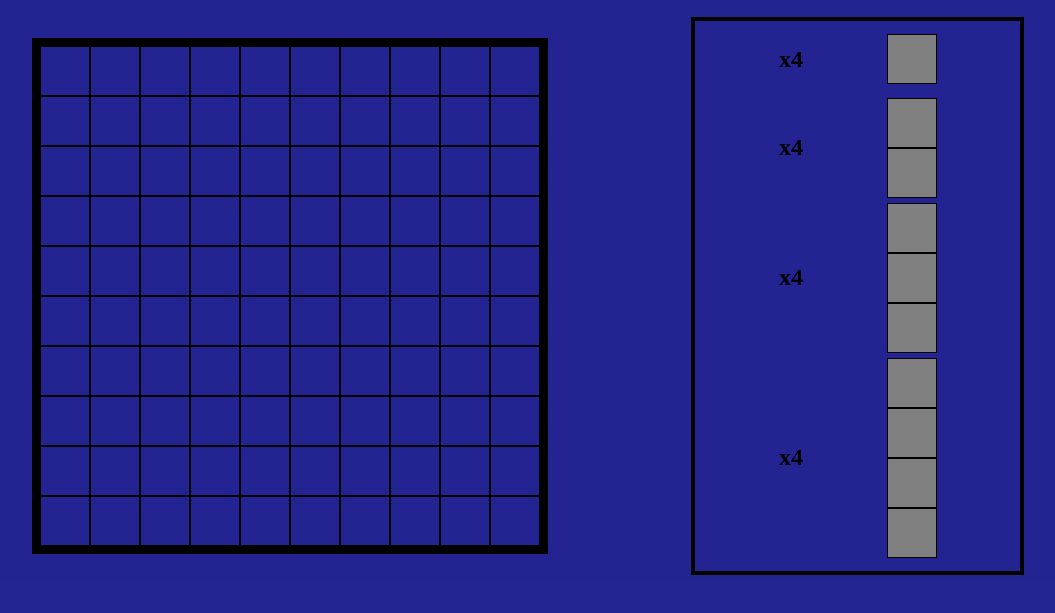
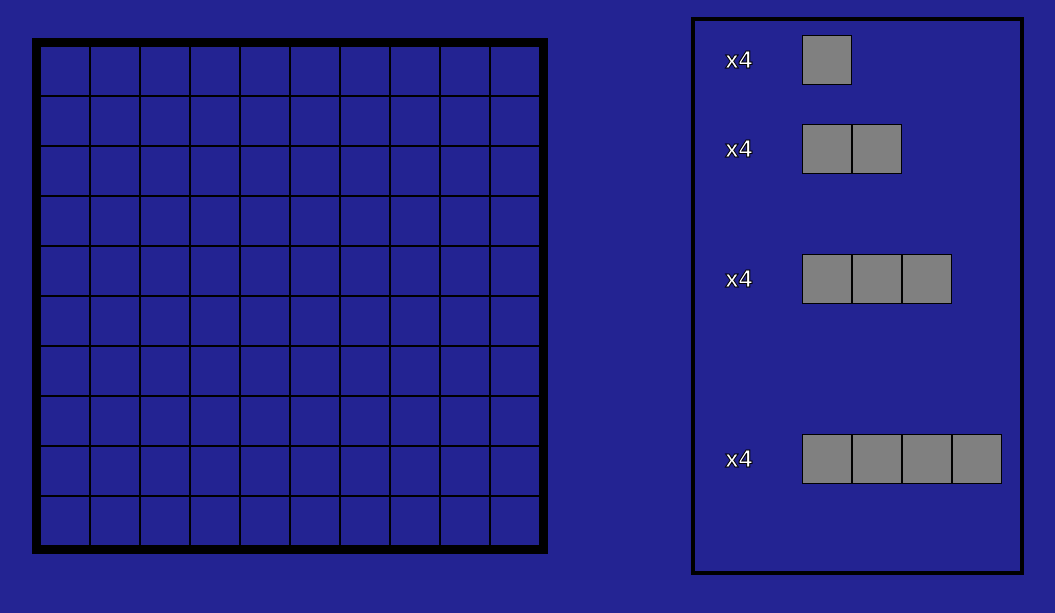
Before and after one commit to skukhniy/battleship, a website: page dist/index.html in a window 1280 px wide. Shown: the part 183-796 px from the top of the page, without its empty margins (112-1167 px from the left). Drawn offline with Linux system fonts and the light colour scheme.

Commit message:
added flex to ships, easy to change from vertical to horizontal

```diff
--- a/src/dragndrop.js
+++ b/src/dragndrop.js
@@ -65,6 +65,10 @@ function checkPosition(ship, e) {
   let secondGridID = 0;
   let thirdGridID = 0;
   let fourthGridID = 0;
+  // console.log(offset);
+  // console.log(shipSize);
+  // console.log(firstGridID);
+  // console.log(ship);
   if (shipSize === 1) {
     return [e];
   }
@@ -74,11 +78,13 @@ function checkPosition(ship, e) {
     offset *= 10;
   } else {
     modifier = 1;
+    offset *= 1;
   }
   // init first Grid based on offset
   if (offset < 0) {
     firstGridID += offset;
     const firstGrid = document.getElementById(`grid${String(firstGridID)}`);
+    console.log(firstGridID);
     elemArray.push(firstGrid);
   }
   if (shipSize >= 2) {
--- a/src/style.css
+++ b/src/style.css
@@ -96,47 +96,62 @@ body{
 margin: 0;
 border:1px solid black;
 height: 48px;
+min-height: 48px;
 width:48px;
+min-width: 48px;
 background-color: gray;
-}
-.ship_1_block{
-  display: inline-block;
-}
-.ship_2_block{
-display: inline-block;
-}
-.ship_3_block{
-  display: inline-block;
-  }
-.ship_4_block{
-  display:inline-block;
-}
-.dragAbove{
-  background-color: gray;
 }
 .dropped{
   position: relative;
   top:-1px;
   left:-1px;
 }
+.ship_1_block{
+  display: flex;
+}
+.ship_2_block{
+display: flex;
+}
+.ship_3_block{
+  display: flex;
+  }
+.ship_4_block{
+  display:flex;
+}
+.horizontal{
+  flex-direction: row;
+}
+.vertical{
+  flex-direction: column;
+}
 #oneBlockSelect{
-  margin-top: 5px;
-  margin-bottom: 5px;
-  display: flex;
-  align-items: center;
-  justify-content: space-evenly;
+
 }
 #twoBlockSelect{
-
+  height:100px;
+  width:325px;
+}
+#threeBlockSelect{
+  height:150px;
+  width:325px;
+}
+#fourBlockSelect{
+  height: 200px;
+  width: 325px;
+  margin-right: 30px;
 }
 .blockSelect{
   margin-top: 5px;
   margin-bottom: 5px;
   display: flex;
   align-items: center;
-  justify-content: space-evenly;
 }
 .blockAmt{
   display: inline-block;
-
+  color: white;
+  font-family: Arial, Helvetica, sans-serif;
+  margin-left: 30px;
+  margin-right:50px;
+  -webkit-text-stroke-width: 1px;
+  -webkit-text-stroke-color: black;
 }
```
Also changed, not shown: dist/index.html, dist/main.js.
